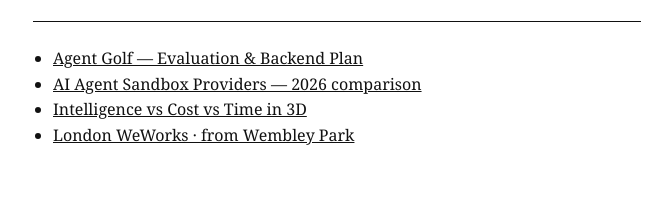
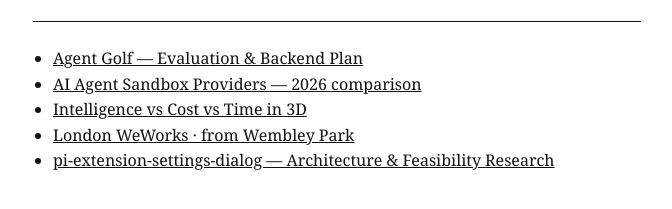
Before and after one commit to championswimmer/sites.arnavg.in, a plain HTML site: page research/index.html in a window 1280 px wide. Shown: the part 147-356 px from the top of the page, without its empty margins (303-975 px from the left). Drawn offline with Linux system fonts and the light colour scheme.

Commit message:
auto: regenerate listings and inject GA snippet into recent pages

```diff
--- a/research/index.html
+++ b/research/index.html
@@ -38,6 +38,7 @@
   <li><a href="/research/ai-agent-sandbox-providers-2026/">AI Agent Sandbox Providers — 2026 comparison</a></li>
   <li><a href="/research/llm-3d-cost-time-intelligence/">Intelligence vs Cost vs Time in 3D</a></li>
   <li><a href="/research/london-wework-commute/">London WeWorks · from Wembley Park</a></li>
+  <li><a href="/research/pi-extension-settings-dialog/">pi-extension-settings-dialog — Architecture &amp; Feasibility Research</a></li>
 </ul>
 
 </body>
```
